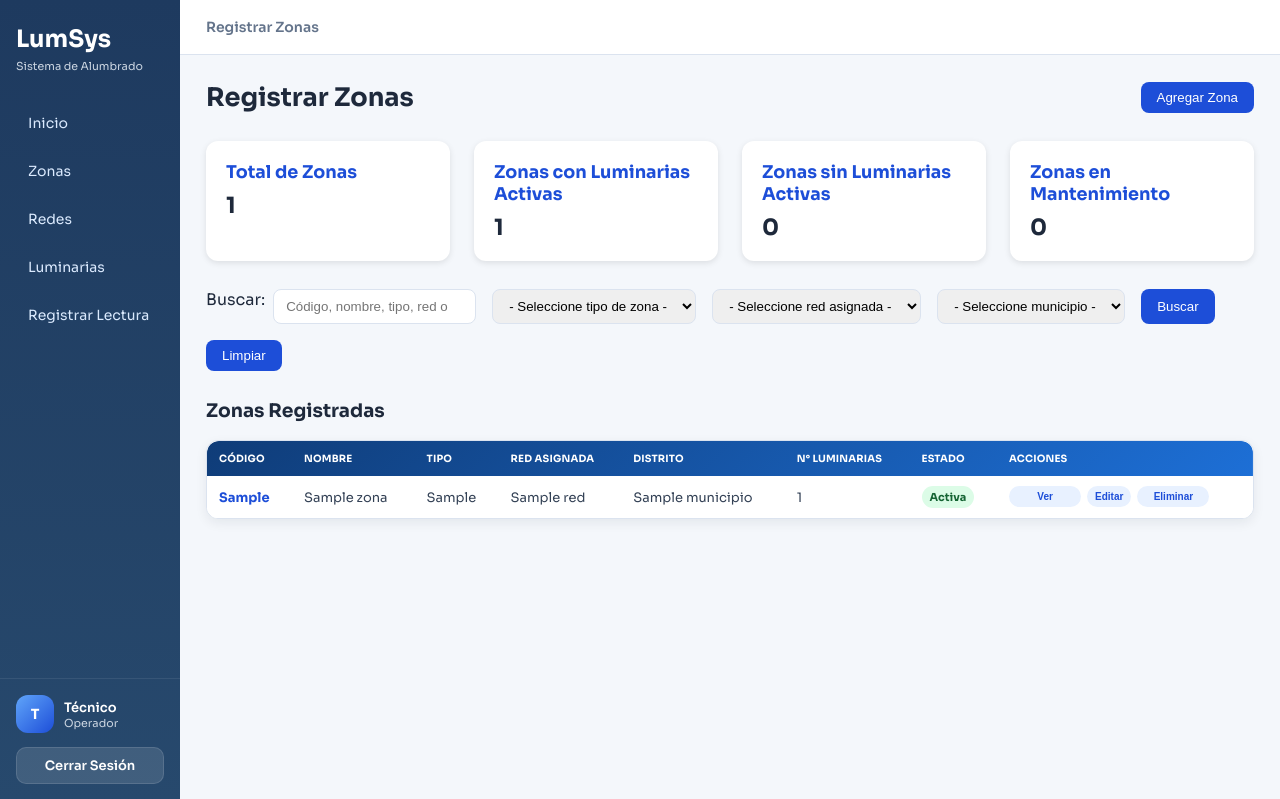
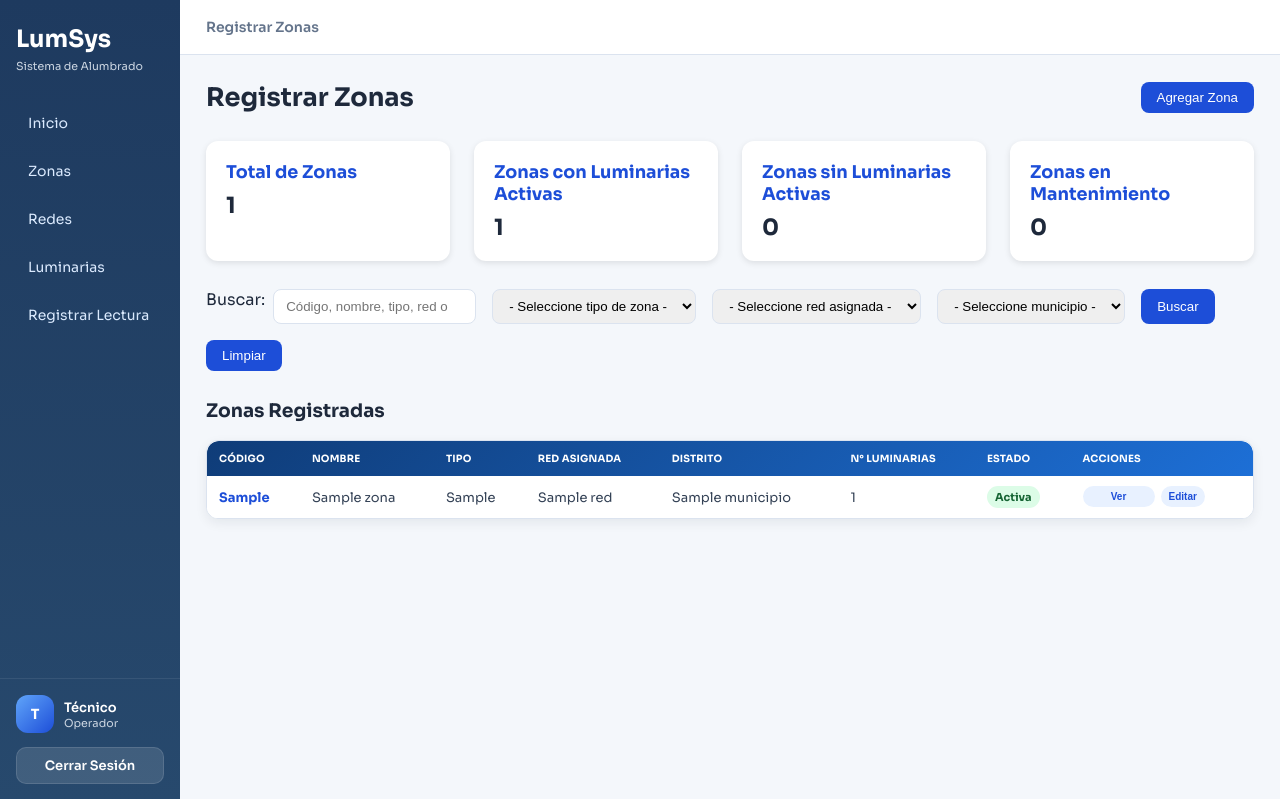
Before and after one commit to Aaron-2516/GestionLuminarias-Web, a Django app: page /agregar_zonas/ in a window 1280 px wide. Shown: the top 799 px of the page. Run offline with Django 5.2, Linux system fonts and the light colour scheme; tables that the repository leaves empty hold one stand-in row (values such as "Sample post"); parts of the project's set-up code (start-up, migrations or seed data) failed here and were passed over.

Commit message:
Ultimos cambios proyecto funcional

```diff
--- a/Luminarias/templates/luminarias/agregar_luminarias.html
+++ b/Luminarias/templates/luminarias/agregar_luminarias.html
@@ -138,11 +138,6 @@
                     >
                         Editar
                     </button>
-                    <form method="POST" class="form-eliminar">
-                        {% csrf_token %}
-                        <input type="hidden" name="eliminar_id" value="{{ luminaria.id_luminaria }}">
-                        <button type="submit" class="btn-eliminar">Eliminar</button>
-                    </form>
                 </td>
             </tr>
             {% empty %}
--- a/Luminarias/templates/luminarias/agregar_redes.html
+++ b/Luminarias/templates/luminarias/agregar_redes.html
@@ -147,11 +147,11 @@
                     >
                     Editar
                 </button>
-                <form method="POST" class="form-eliminar">
+                <!-- <form method="POST" class="form-eliminar">
                         {% csrf_token %}
                         <input type="hidden" name="eliminar_id" value="{{ red.id_red }}">
                         <button type="submit" class="btn-eliminar">Eliminar</button>
-                    </form>
+                    </form> -->
                 </td>
             </tr>
             {% empty %}
--- a/Luminarias/templates/luminarias/agregar_tecnicos.html
+++ b/Luminarias/templates/luminarias/agregar_tecnicos.html
@@ -148,11 +148,11 @@
                     >
                     Editar
                 </button>
-                <form method="POST" class="form-eliminar">
+                <!-- <form method="POST" class="form-eliminar">
                         {% csrf_token %}
                         <input type="hidden" name="eliminar_id" value="{{ tecnico.id_usuario }}">
                         <button type="submit" class="btn-eliminar">Eliminar</button>
-                    </form>
+                    </form> -->
                 </td>
             </tr>
 
--- a/Luminarias/templates/luminarias/agregar_zonas.html
+++ b/Luminarias/templates/luminarias/agregar_zonas.html
@@ -148,11 +148,6 @@
                     >
                         Editar
                     </button>
-                    <form method="POST" class="form-eliminar">
-                        {% csrf_token %}
-                        <input type="hidden" name="eliminar_id" value="{{ zona.id_zona }}">
-                        <button type="submit" class="btn-eliminar">Eliminar</button>
-                    </form>
                 </td>
             </tr>
             {% empty %}
--- a/Luminarias/templates/luminarias/cambiar_contrasena.html
+++ b/Luminarias/templates/luminarias/cambiar_contrasena.html
@@ -13,6 +13,7 @@
         {% if primer_acceso %}Establecer contraseña{% else %}Cambiar contraseña{% endif %}
     </title>
 
+    <link rel="icon" type="image/x-icon" href="{% static 'app/img/favicon.ico' %}">
     <link rel="preconnect" href="https://fonts.googleapis.com">
 
     <link
--- a/Luminarias/templates/luminarias/login.html
+++ b/Luminarias/templates/luminarias/login.html
@@ -13,6 +13,7 @@
         Iniciar Sesión
     </title>
 
+    <link rel="icon" type="image/x-icon" href="{% static 'app/img/favicon.ico' %}">
     <link rel="preconnect" href="https://fonts.googleapis.com">
 
     <link
--- a/Luminarias/views.py
+++ b/Luminarias/views.py
@@ -327,14 +327,13 @@ def cerrar_sesion(request):
 def agregar_tecnicos(request):
     abrir_modal = None
 
-    # Agregar / Editar Tecnico / Eliminar Tecnico
+    # Agregar / Editar Tecnico
     if request.method == "POST":
         nombre = request.POST.get("nombre_usuario", "").strip()
         apellido = request.POST.get("apellido_usuario", "").strip()
         telefono = request.POST.get("telefono", "").strip()
         contrasena = request.POST.get("contrasena", "").strip()
         editar_id = request.POST.get("editar_id", "").strip()
-        eliminar_id = request.POST.get("eliminar_id", "").strip()
         estado = request.POST.get("estado", "").strip()
 
         zona_ids = []
@@ -344,41 +343,6 @@ def agregar_tecnicos(request):
              zona_ids = request.POST.getlist(
                  "zona_agregar"
             )
-
-        # Eliminar Tecnico
-        if eliminar_id:
-            tecnico = Usuario.objects.filter(
-                id_usuario=eliminar_id,
-                rol_id=2
-            ).first()
-
-            if not tecnico:
-                messages.error(
-                    request,
-                    "El técnico no existe"
-                )
-            elif tecnico.zonas_asignadas.exists():
-                messages.error(
-                    request,
-                    f"No se puede eliminar el técnico {tecnico.nombre_usuario} {tecnico.apellido_usuario} porque tiene zonas asignadas"
-                )
-            else:
-                try:
-                    tecnico.delete()
-                    messages.success(
-                        request,
-                        f"Técnico eliminado {tecnico.nombre_usuario} {tecnico.apellido_usuario} correctamente"
-                    )
-                except IntegrityError:
-                    messages.error(
-                        request,
-                        f"No se puede eliminar el técnico {tecnico.nombre_usuario} {tecnico.apellido_usuario} porque tiene dependencias registradas"
-                    )
-
-            return redirect(
-                "agregar_tecnicos"
-            )
-
         # Validar Telefono
         if not telefono.isdigit() or len(telefono) != 8:
             messages.error(
@@ -813,12 +777,11 @@ def dashboard_tecnico(request):
 
 
 def agregar_redes(request):
-    # Agregar / Editar Red / Eliminar Red
+    # Agregar / Editar Red
     if request.method == "POST":
         nombre_red = request.POST.get("nombre_red", "").strip()
         voltaje = request.POST.get("voltaje", "").strip()
         editar_id = request.POST.get("editar_id", "").strip()
-        eliminar_id = request.POST.get("eliminar_id", "").strip()
 
         # Editar Red
         if editar_id:
@@ -864,46 +827,6 @@ def agregar_redes(request):
                     request,
                     "El voltaje ingresado no es válido"
                 )
-
-            return redirect("agregar_redes")
-
-        # Eliminar Red
-        if eliminar_id:
-            red = Red.objects.filter(
-                id_red=eliminar_id
-            ).first()
-
-            if not red:
-                messages.error(
-                    request,
-                    "La red no existe"
-                )
-
-            elif (
-                red.zonas.exists()
-                or red.luminarias.exists()
-                or red.lecturas.exists()
-            ):
-                messages.error(
-                    request,
-                    "No se puede eliminar la red porque tiene relaciones asociadas"
-                )
-
-            else:
-                try:
-                    nombre = red.nombre_red
-                    red.delete()
-
-                    messages.success(
-                        request,
-                        f"Red {nombre} eliminada correctamente"
-                    )
-
-                except IntegrityError:
-                    messages.error(
-                        request,
-                        f"No se puede eliminar la red {red.nombre_red} porque tiene dependencias registradas"
-                    )
 
             return redirect("agregar_redes")
 
@@ -1150,29 +1073,6 @@ def agregar_zonas(request):
         red_id = request.POST.get("red", "").strip()
         municipio_id = request.POST.get("municipio", "").strip()
         editar_id = request.POST.get("editar_id", "").strip()
-        eliminar_id = request.POST.get("eliminar_id", "").strip()
-
-        if eliminar_id:
-            zona = Zona.objects.filter(id_zona=eliminar_id).select_related("red").first()
-
-            if not zona:
-                messages.error(request, "La zona no existe")
-            elif zona.red_id or zona.tecnicos_asignados.exists():
-                messages.error(
-                    request,
-                    "No se puede eliminar la zona porque tiene relaciones asociadas"
-                )
-            else:
-                try:
-                    zona.delete()
-                    messages.success(request, "Zona eliminada correctamente")
-                except IntegrityError:
-                    messages.error(
-                        request,
-                        "No se puede eliminar la zona porque tiene dependencias registradas"
-                    )
-
-            return redirect("agregar_zonas")
 
         if not nombre_zona or not tipo_zona:
             messages.error(request, "El nombre y el tipo de la zona son obligatorios")
@@ -1347,18 +1247,7 @@ def agregar_luminarias(request):
         red_id = request.POST.get("red", "").strip()
         fecha_instalacion = request.POST.get("fecha_instalacion", "").strip()
         editar_id = request.POST.get("editar_id", "").strip()
-        eliminar_id = request.POST.get("eliminar_id", "").strip()
-
-        if eliminar_id:
-            luminaria = Luminaria.objects.filter(id_luminaria=eliminar_id).first()
-
-            if not luminaria:
-                messages.error(request, "La luminaria no existe")
-            else:
-                luminaria.delete()
-                messages.success(request, "Luminaria eliminada correctamente")
-
-            return redirect("agregar_luminarias")
+
 
         if not potencia or not estado or not tipo or not red_id or not fecha_instalacion:
             messages.error(request, "Todos los campos son obligatorios")
```
Also changed, not shown: 1 other file.
